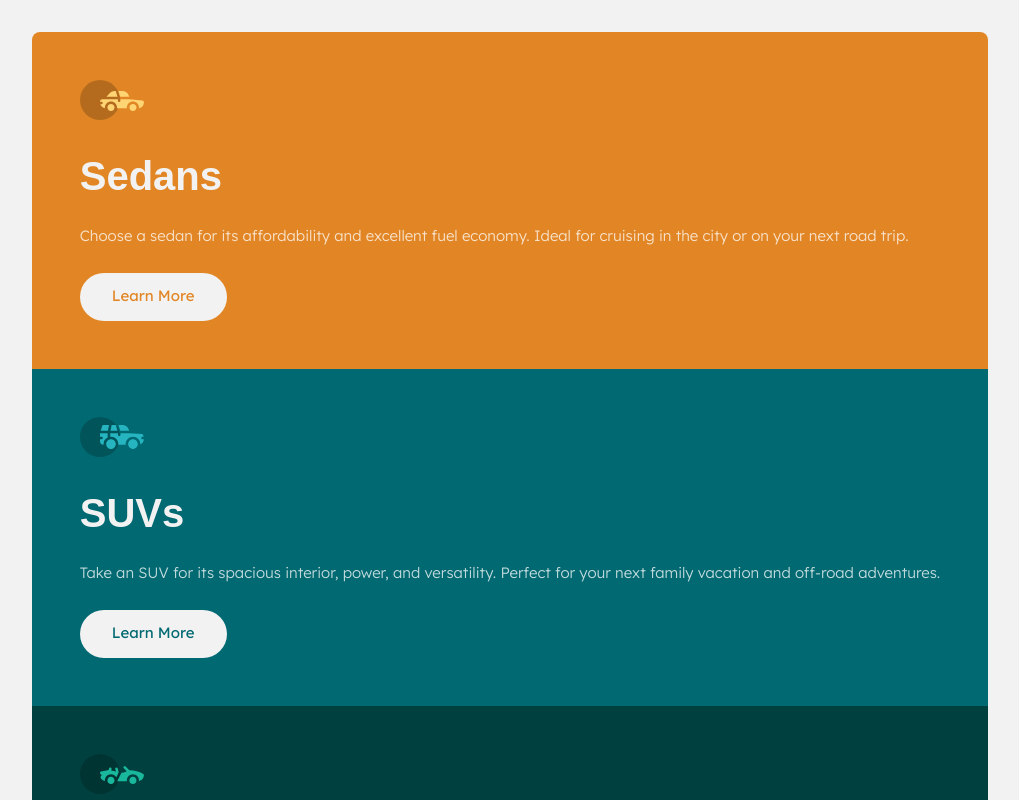
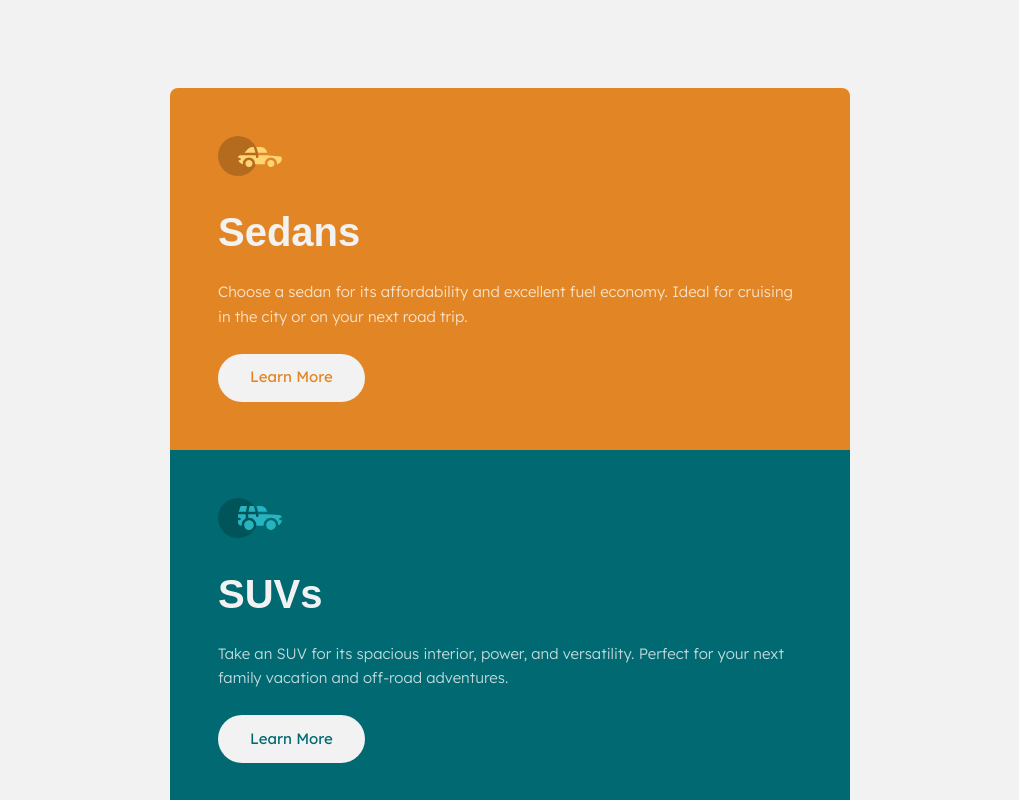
Before and after one commit to g-akca/3-column-card-component, a React (Vite) app: page / in a window 1280 px wide. Shown: the top 800 px of the page, without its empty margins (130-1149 px from the left). Built offline with nearby package versions, Linux system fonts and the light colour scheme; a web font is replaced by a local one.

Commit message:
Add tablet responsive App and CardContainer styles

```diff
--- a/src/App.jsx
+++ b/src/App.jsx
@@ -2,7 +2,7 @@ import CardContainer from "./components/CardContainer";
 
 function App() {
   return (
-    <div className="text-base leading-base text-white min-h-screen bg-gray-100 px-6 py-8 flex justify-center items-center">
+    <div className="text-base leading-base text-white min-h-screen bg-gray-100 px-6 py-12 tablet:px-20 tablet:py-22 flex justify-center items-center">
       <CardContainer />
     </div>
   )
--- a/src/components/CardContainer.jsx
+++ b/src/components/CardContainer.jsx
@@ -27,7 +27,7 @@ function CardContainer() {
   ];
 
   return (
-    <main className="grid grid-rows-3 rounded-lg overflow-hidden">
+    <main className="grid grid-rows-3 rounded-lg overflow-hidden tablet:max-w-170">
       {cards.map(card => (
         <Card
           key={card.title}
```
